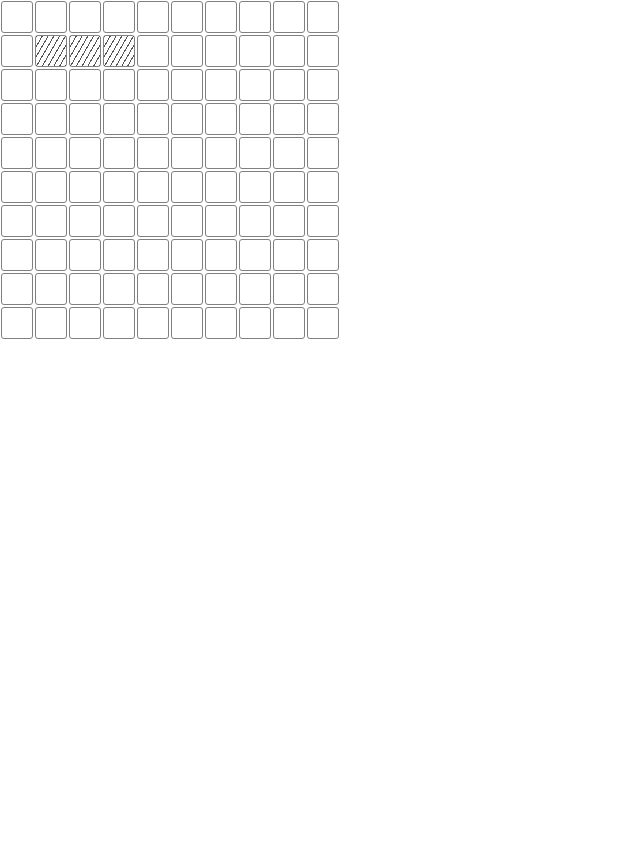
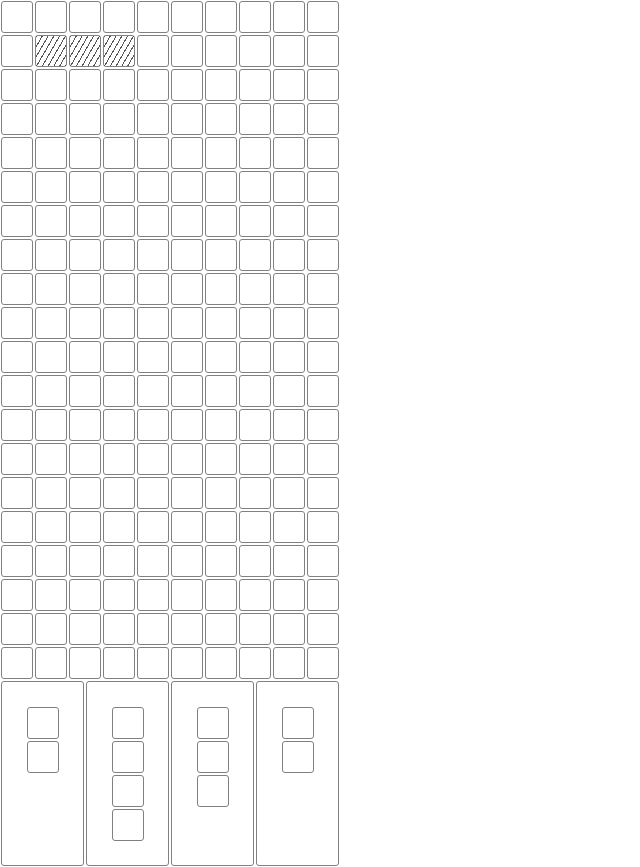
Before and after one commit to belbcode/battleship, a React (Create React App) app: page / in a window 1280 px wide. Shown: the whole page, without its empty margins (0-640 px from the left). Before the commit the page ends 800 px from the top, so only its background shows below. Built offline with nearby package versions, Linux system fonts and the light colour scheme.

Commit message:
select-box

```diff
--- a/src/Components/Cell.jsx
+++ b/src/Components/Cell.jsx
@@ -1,9 +1,11 @@
 import "../style/cell.css";
-const cellSize = 30;
+const cellSize = 30; //!!! Important !!!/
 
 const Cell = ({ state }) => {
   return (
-    <div
+    <div onClick={()=> {
+
+    }}
       className={`cell`}
       style={{ width: `${cellSize}px`, height: `${cellSize}px` }}
     >
--- a/src/Components/Field.jsx
+++ b/src/Components/Field.jsx
@@ -1,6 +1,7 @@
 import Row from "./Row";
 
 const Field = ({ field }) => {
+  console.log(field);
   return (
     <>
       {field.map((v, i) => (
--- a/src/Components/Game.jsx
+++ b/src/Components/Game.jsx
@@ -1,16 +1,24 @@
 import { useState } from "react";
 import GameField from "../lib/gameField";
 import Field from "./Field";
+import "../style/game.css"
+import SelectShip from "./SelectShip";
 
 const Game = () => {
-  const initField = new GameField(10, 10, "empty");
+  const initField = new GameField(10, 20, "empty");
   for (let i = 1; i < 4; i++) {
     initField.changeState([i, 1], "ship");
   }
 
   const [field, setField] = useState(initField);
 
-  return <Field field={field.field} />;
+
+  return(
+    <>
+    <Field field={field.field} />
+    <SelectShip />
+    </>
+  );
 };
 
 export default Game;
--- /dev/null
+++ b/src/Components/SelectShip.jsx
@@ -0,0 +1,32 @@
+import { useState } from "react";
+import GameField from "../lib/gameField";
+import Field from "./Field";
+import "../style/game.css";
+
+const SelectShip = ({selectShip}) => {
+    const selectField = new GameField(1, 3, "ship");
+
+    const [selectBox, setSelectBox] = useState([
+        { id: "shipP1", field: new GameField(1, 2, "ship") },
+        { id: "shipP2", field: new GameField(1, 4, "ship") },
+        { id: "shipP3", field: new GameField(1, 3, "ship") },
+        { id: "shipP4", field: new GameField(1, 2, "ship") },
+    ]);
+
+    return (
+        <>
+            <div className="select-cont">
+                {selectBox.map((field, index) => {
+                    return (
+                        <div onClick={() => selectShip.handleSelect(selectBox[index])} className="select-item" key={index}>
+                            <div>
+                                <Field field={field.field.field} />
+                            </div>
+                        </div>
+                    );
+                })}
+            </div>
+        </>
+    );
+};
+export default SelectShip;
--- /dev/null
+++ b/src/lib/SelectShip.js
@@ -0,0 +1,10 @@
+class SelectShip {
+    constructor() {
+
+    }
+    handleSelect(length, direction = "up") {
+
+    }
+}
+
+export default SelectShip
--- a/src/lib/gameField.js
+++ b/src/lib/gameField.js
@@ -14,7 +14,7 @@ export default class GameField {
     this.rows = rows;
     for (let i = 0; i < rows; i++) {
       const row = [];
-      for (let i = 0; i < cols; i++) row.push(initState);
+      for (let j = 0; j < cols; j++) row.push({state: initState, coord: [j, i]});
       this.field.push(row);
     }
   }
--- a/src/style/cell.css
+++ b/src/style/cell.css
@@ -17,3 +17,7 @@
     transparent 5px
   );
 }
+
+/* .cell-select {
+  border: solid 2px purple;
+} */
--- /dev/null
+++ b/src/style/game.css
@@ -0,0 +1,17 @@
+.select-cont {
+    display: flex;
+    flex-direction: row;
+}
+
+.select-cont  >:hover {
+    cursor: pointer;
+    color: rgba(255, 255, 255, 1);
+    box-shadow: 0 5px 15px rgba(145, 92, 182, .4);
+}
+
+.select-item {
+    padding: 1.47rem;
+    border: solid 1px gray;
+    border-radius: 3px;
+    margin: 1px;
+}
```
